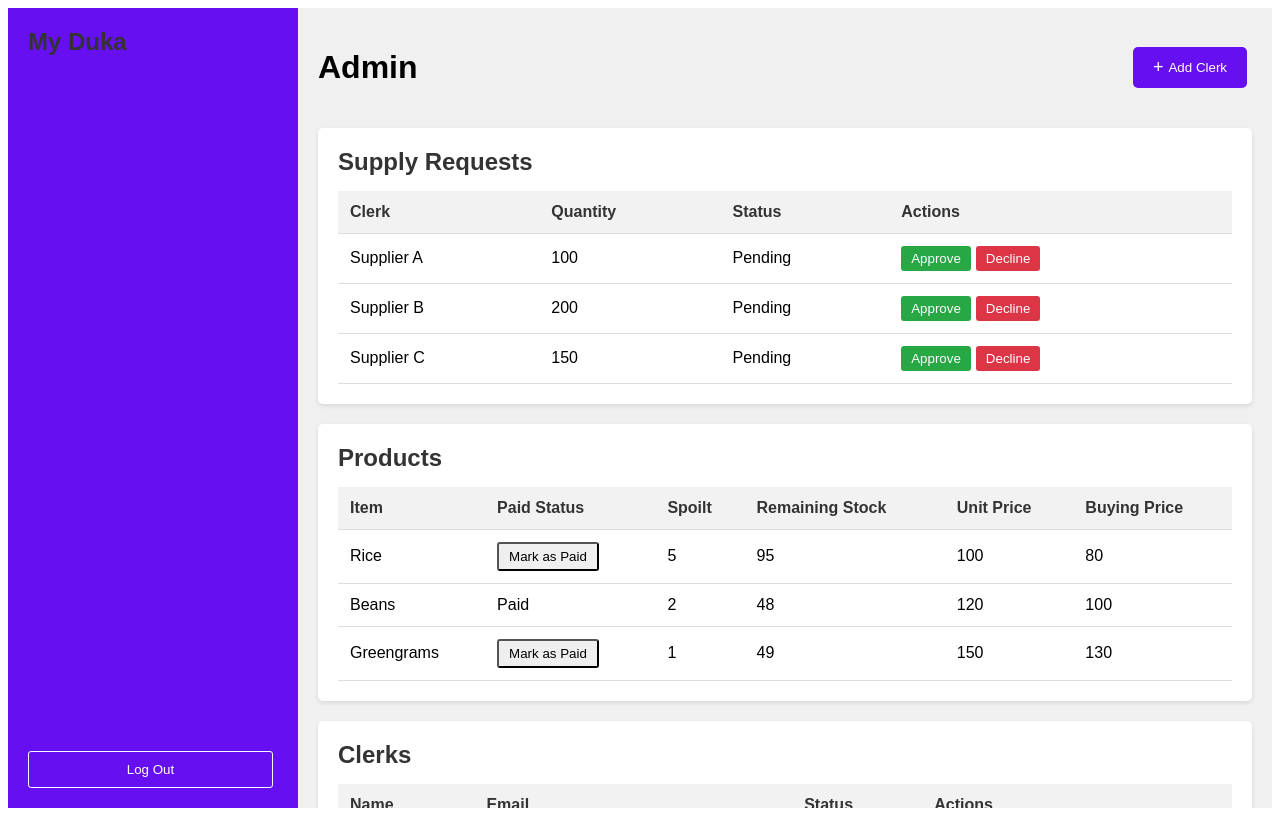
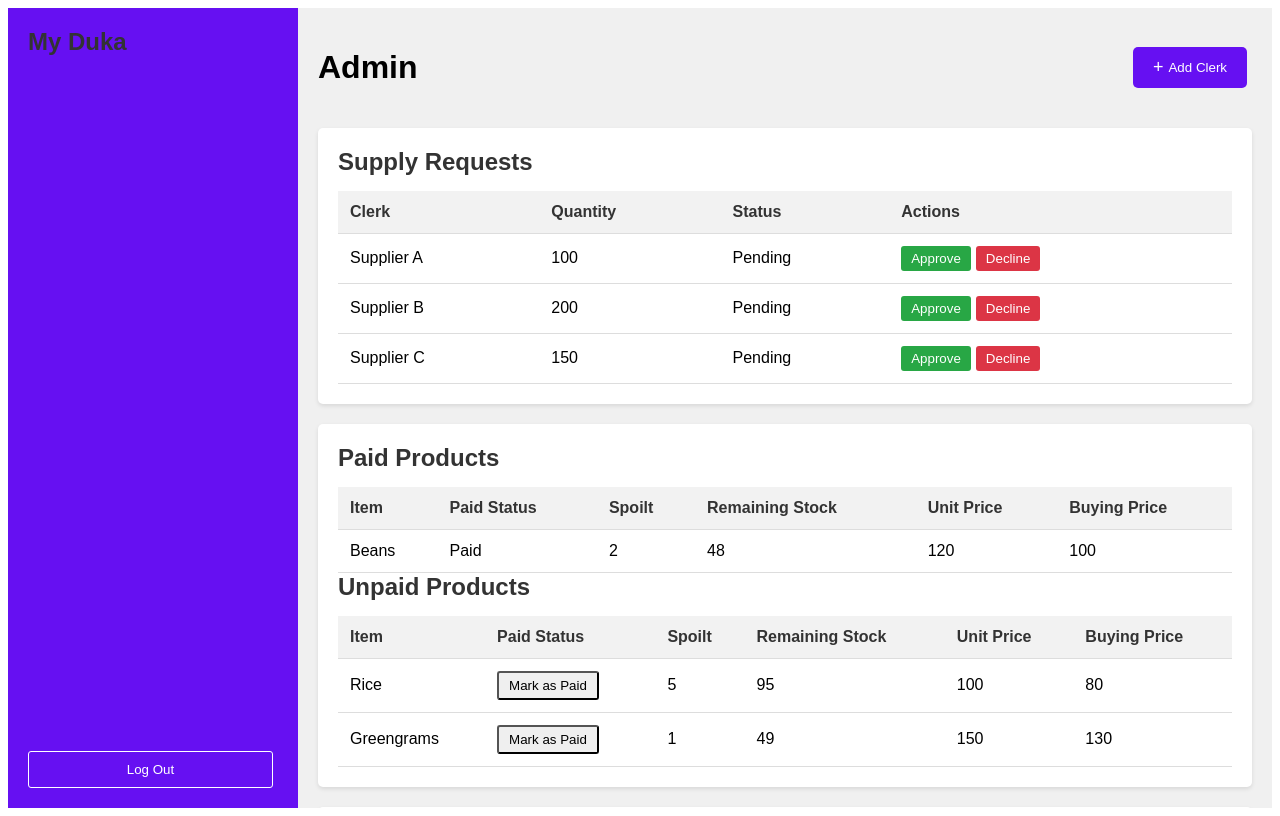
Before and after one commit to brianhilsden/trial-merging, a React (Create React App) app: page / in a window 1280 px wide. Built offline with nearby package versions, Linux system fonts and the light colour scheme.

Commit message:
separated paid and unpaid products

```diff
--- a/src/components/AdminPage.js
+++ b/src/components/AdminPage.js
@@ -159,7 +159,7 @@ const AdminPage = () => {
         </section>
 
         <section className="products">
-          <h2>Products</h2>
+  <h2>Paid Products</h2>
   <table>
     <thead>
       <tr>
@@ -172,15 +172,37 @@ const AdminPage = () => {
       </tr>
     </thead>
     <tbody>
-              {products.map(product => (
+      {products.filter(product => product.paymentStatus === 'paid').map(product => (
+        <tr key={product.id}>
+          <td>{product.name}</td>
+          <td>Paid</td>
+          <td>{product.spoilt}</td>
+          <td>{product.remaining}</td>
+          <td>{product.unitPrice}</td>
+          <td>{product.buyingPrice}</td>
+        </tr>
+      ))}
+    </tbody>
+  </table>
+
+  <h2>Unpaid Products</h2>
+  <table>
+    <thead>
+      <tr>
+        <th>Item</th>
+        <th>Paid Status</th>
+        <th>Spoilt</th>
+        <th>Remaining Stock</th>
+        <th>Unit Price</th>
+        <th>Buying Price</th>
+      </tr>
+    </thead>
+    <tbody>
+      {products.filter(product => product.paymentStatus === 'unpaid').map(product => (
         <tr key={product.id}>
           <td>{product.name}</td>
           <td>
-                    {product.paymentStatus === 'paid' ? (
-                      'Paid'
-                    ) : (
             <button onClick={() => handleMarkAsPaid(product.id)}>Mark as Paid</button>
-                    )}
           </td>
           <td>{product.spoilt}</td>
           <td>{product.remaining}</td>
@@ -191,6 +213,7 @@ const AdminPage = () => {
     </tbody>
   </table>
 </section>
+
 
         <section className="clerks">
           <h2>Clerks</h2>
```
Lines whose indentation alone changed are shown as unchanged.
